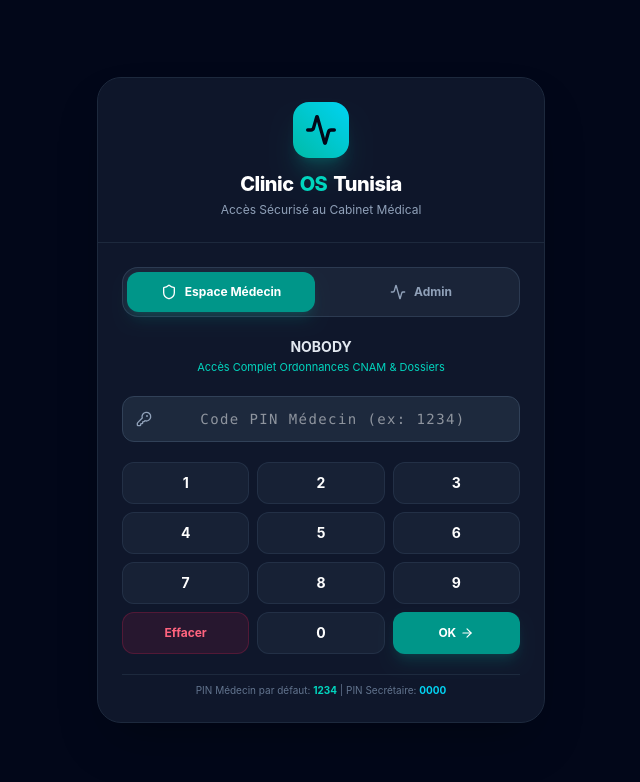
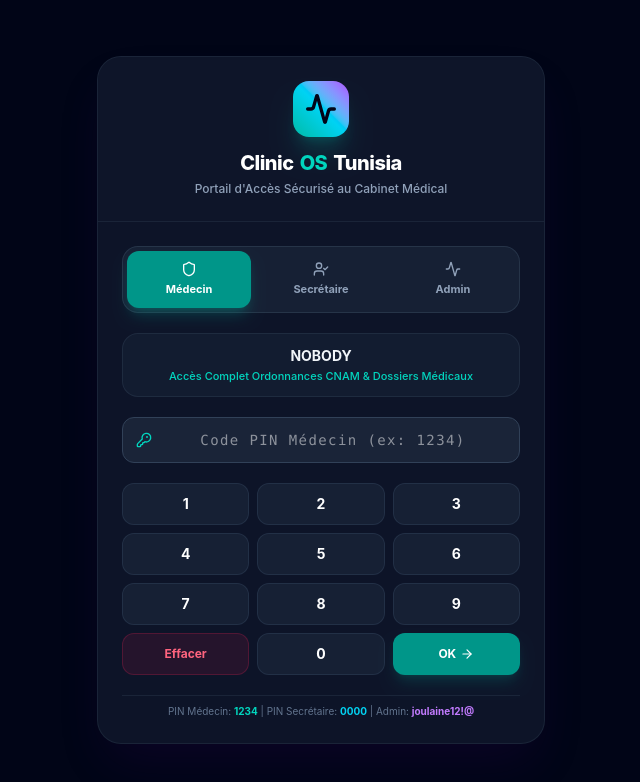
Before and after one commit to aminzairi/clinicos-tunisia, a React (Vite) app: page / in a window 1280 px wide. Shown: the top 782 px of the page, without its empty margins (319-959 px from the left). Built offline with nearby package versions, Linux system fonts and the light colour scheme.

Commit message:
Separate 3 user logins (Doctor, Secretary, Admin), block Settings & Backup for non-admin, apply Admin Dashboard glassmorphic design theme across project

```diff
--- a/src/components/LoginModal.jsx
+++ b/src/components/LoginModal.jsx
@@ -5,7 +5,7 @@ import { translations } from '../utils/translations';
 export default function LoginModal({ isOpen, onLogin, clinicConfig, lang }) {
   const t = translations[lang];
 
-  const [selectedRole, setSelectedRole] = useState('doctor'); // 'doctor' or 'secretary'
+  const [selectedRole, setSelectedRole] = useState('doctor'); // 'doctor', 'secretary', or 'admin'
   const [pinInput, setPinInput] = useState('');
   const [errorMessage, setErrorMessage] = useState('');
 
@@ -18,29 +18,28 @@ export default function LoginModal({ isOpen, onLogin, clinicConfig, lang }) {
     const doctorPin = clinicConfig.doctorPin || '1234';
     const secretaryPin = clinicConfig.secretaryPin || '0000';
 
-    if (selectedRole === 'doctor' && pinInput === doctorPin) {
+    if (selectedRole === 'doctor') {
+      if (pinInput === doctorPin) {
         onLogin('doctor');
         setPinInput('');
-    } else if (selectedRole === 'secretary' && pinInput === secretaryPin) {
+      } else {
+        setErrorMessage('Code PIN Médecin incorrect (Par défaut: 1234)');
+      }
+    } else if (selectedRole === 'secretary') {
+      if (pinInput === secretaryPin) {
         onLogin('secretary');
         setPinInput('');
+      } else {
+        setErrorMessage('Code PIN Secrétaire incorrect (Par défaut: 0000)');
+      }
     } else if (selectedRole === 'admin') {
-      // For admin, use the entered password directly
       onLogin('admin', pinInput);
       setPinInput('');
-    } else {
-      setErrorMessage(
-        selectedRole === 'doctor'
-          ? 'Code PIN Médecin incorrect (Par défaut: 1234)'
-          : selectedRole === 'secretary'
-          ? 'Code PIN Secrétaire incorrect (Par défaut: 0000)'
-          : 'Mot de passe Admin incorrect'
-      );
     }
   };
 
   const handleKeypadPress = (num) => {
-    if (pinInput.length < 6) {
+    if (pinInput.length < 12) {
       setPinInput(prev => prev + num);
     }
   };
@@ -51,41 +50,54 @@ export default function LoginModal({ isOpen, onLogin, clinicConfig, lang }) {
   };
 
   return (
-    <div className="fixed inset-0 z-50 bg-slate-950/90 backdrop-blur-md flex items-center justify-center p-4">
-      <div className="bg-slate-900 border border-slate-800 rounded-3xl w-full max-w-md shadow-2xl overflow-hidden animate-in fade-in zoom-in duration-200">
+    <div className="fixed inset-0 z-50 bg-slate-950/95 backdrop-blur-xl flex items-center justify-center p-4">
+      <div className="bg-slate-900/90 border border-slate-800/80 rounded-3xl w-full max-w-md shadow-2xl shadow-purple-950/20 overflow-hidden animate-in fade-in zoom-in duration-200">
         {/* Brand Header */}
-        <div className="p-6 border-b border-slate-800 text-center bg-slate-900/50">
-          <div className="w-14 h-14 rounded-2xl bg-gradient-to-tr from-teal-500 to-cyan-400 mx-auto flex items-center justify-center text-slate-950 font-black shadow-xl shadow-teal-500/20 mb-3">
+        <div className="p-6 border-b border-slate-800/80 text-center bg-slate-900/40">
+          <div className="w-14 h-14 rounded-2xl bg-gradient-to-tr from-teal-500 via-cyan-400 to-purple-500 mx-auto flex items-center justify-center text-slate-950 font-black shadow-xl shadow-teal-500/20 mb-3">
             <Activity className="w-8 h-8 stroke-[2.5]" />
           </div>
           <h2 className="text-xl font-extrabold text-white tracking-tight flex items-center justify-center gap-1.5">
             Clinic<span className="text-teal-400">OS</span> Tunisia
           </h2>
-          <p className="text-xs text-slate-400 mt-1">Accès Sécurisé au Cabinet Médical</p>
+          <p className="text-xs text-slate-400 mt-1 font-medium">Portail d'Accès Sécurisé au Cabinet Médical</p>
         </div>
 
-        {/* Profile Selector Tabs */}
+        {/* Profile Selector Tabs (3 Separate Users) */}
         <div className="p-6 space-y-5">
-          <div className="grid grid-cols-2 gap-3 p-1 bg-slate-800/80 rounded-2xl border border-slate-700/80">
+          <div className="grid grid-cols-3 gap-2 p-1 bg-slate-800/60 rounded-2xl border border-slate-700/60">
             <button
               type="button"
               onClick={() => { setSelectedRole('doctor'); setPinInput(''); setErrorMessage(''); }}
-              className={`py-3 px-3 rounded-xl text-xs font-bold flex items-center justify-center gap-2 transition-all ${
+              className={`py-2.5 px-2 rounded-xl text-[11px] font-bold flex flex-col items-center justify-center gap-1 transition-all ${
                 selectedRole === 'doctor'
-                  ? 'bg-teal-600 text-white shadow-lg shadow-teal-600/20'
+                  ? 'bg-teal-600 text-white shadow-lg shadow-teal-600/30'
                   : 'text-slate-400 hover:text-slate-200'
               }`}
             >
               <Shield className="w-4 h-4" />
-              <span>Espace Médecin</span>
+              <span>Médecin</span>
+            </button>
+
+            <button
+              type="button"
+              onClick={() => { setSelectedRole('secretary'); setPinInput(''); setErrorMessage(''); }}
+              className={`py-2.5 px-2 rounded-xl text-[11px] font-bold flex flex-col items-center justify-center gap-1 transition-all ${
+                selectedRole === 'secretary'
+                  ? 'bg-cyan-600 text-white shadow-lg shadow-cyan-600/30'
+                  : 'text-slate-400 hover:text-slate-200'
+              }`}
+            >
+              <UserCheck className="w-4 h-4" />
+              <span>Secrétaire</span>
             </button>
 
             <button
               type="button"
               onClick={() => { setSelectedRole('admin'); setPinInput(''); setErrorMessage(''); }}
-              className={`py-3 px-3 rounded-xl text-xs font-bold flex items-center justify-center gap-2 transition-all ${
+              className={`py-2.5 px-2 rounded-xl text-[11px] font-bold flex flex-col items-center justify-center gap-1 transition-all ${
                 selectedRole === 'admin'
-                  ? 'bg-purple-600 text-white shadow-lg shadow-purple-600/20'
+                  ? 'bg-purple-600 text-white shadow-lg shadow-purple-600/30'
                   : 'text-slate-400 hover:text-slate-200'
               }`}
             >
@@ -95,27 +107,51 @@ export default function LoginModal({ isOpen, onLogin, clinicConfig, lang }) {
           </div>
 
           {/* User Profile Badge */}
-          <div className="text-center">
-            <h3 className="font-bold text-sm text-slate-200">
-              {selectedRole === 'doctor' ? (clinicConfig.doctorName || 'Dr. Youssef Ben Ali') : 'Secrétariat & Accueil'}
+          <div className="text-center p-3 rounded-2xl bg-slate-800/40 border border-slate-700/40">
+            <h3 className="font-bold text-sm text-slate-100">
+              {selectedRole === 'doctor'
+                ? (clinicConfig.doctorName || 'Dr. Youssef Ben Ali')
+                : selectedRole === 'secretary'
+                ? 'Secrétariat & Accueil'
+                : 'Administrateur Système'}
             </h3>
-            <p className="text-[11px] text-teal-400 mt-0.5">
-              {selectedRole === 'doctor' ? 'Accès Complet Ordonnances CNAM & Dossiers' : 'Agenda, Inscription Patients & WhatsApp'}
+            <p className={`text-[11px] font-medium mt-0.5 ${
+              selectedRole === 'doctor' ? 'text-teal-400' : selectedRole === 'secretary' ? 'text-cyan-400' : 'text-purple-400'
+            }`}>
+              {selectedRole === 'doctor'
+                ? 'Accès Complet Ordonnances CNAM & Dossiers Médicaux'
+                : selectedRole === 'secretary'
+                ? 'Agenda, Inscription Patients & Rappels WhatsApp'
+                : 'Gestion Globale, Configuration & Sauvegardes'}
             </p>
           </div>
 
-          {/* Form / PIN Input */}
+          {/* Form / PIN or Password Input */}
           <form onSubmit={handlePinSubmit} className="space-y-4">
             <div className="relative">
-              <KeyRound className="w-4 h-4 text-slate-400 absolute left-3.5 top-1/2 -translate-y-1/2" />
+              {selectedRole === 'admin' ? (
+                <Lock className="w-4 h-4 text-purple-400 absolute left-3.5 top-1/2 -translate-y-1/2" />
+              ) : (
+                <KeyRound className="w-4 h-4 text-teal-400 absolute left-3.5 top-1/2 -translate-y-1/2" />
+              )}
               <input
                 type="password"
                 required
                 maxLength={selectedRole !== 'admin' ? "6" : undefined}
                 value={pinInput}
                 onChange={(e) => setPinInput(e.target.value)}
-                placeholder={selectedRole === 'doctor' ? 'Code PIN Médecin (ex: 1234)' : selectedRole === 'secretary' ? 'Code PIN Secrétaire (ex: 0000)' : 'Mot de passe Admin'}
-                className="w-full pl-10 pr-4 py-3 bg-slate-800 border border-slate-700 rounded-xl text-center text-sm font-mono tracking-widest text-white focus:outline-none focus:border-teal-500"
+                placeholder={
+                  selectedRole === 'doctor'
+                    ? 'Code PIN Médecin (ex: 1234)'
+                    : selectedRole === 'secretary'
+                    ? 'Code PIN Secrétaire (ex: 0000)'
+                    : 'Mot de passe Admin'
+                }
+                className={`w-full pl-10 pr-4 py-3 bg-slate-800/80 border rounded-xl text-center text-sm font-mono tracking-widest text-white focus:outline-none transition-all ${
+                  selectedRole === 'admin'
+                    ? 'border-purple-500/50 focus:border-purple-400 focus:ring-1 focus:ring-purple-400/30'
+                    : 'border-slate-700 focus:border-teal-500'
+                }`}
               />
             </div>
 
@@ -126,7 +162,8 @@ export default function LoginModal({ isOpen, onLogin, clinicConfig, lang }) {
               </div>
             )}
 
-            {/* Visual Numeric Keypad */}
+            {/* Visual Numeric Keypad for Doctor & Secretary */}
+            {selectedRole !== 'admin' && (
               <div className="grid grid-cols-3 gap-2 pt-1">
                 {[1, 2, 3, 4, 5, 6, 7, 8, 9].map(num => (
                   <button
@@ -160,10 +197,22 @@ export default function LoginModal({ isOpen, onLogin, clinicConfig, lang }) {
                   <ArrowRight className="w-3.5 h-3.5" />
                 </button>
               </div>
+            )}
+
+            {/* Submit Button for Admin */}
+            {selectedRole === 'admin' && (
+              <button
+                type="submit"
+                className="w-full py-3 bg-purple-600 hover:bg-purple-500 text-white font-bold text-xs rounded-xl shadow-lg shadow-purple-600/30 active:scale-95 transition-all flex items-center justify-center gap-2"
+              >
+                <span>Connexion Admin</span>
+                <ArrowRight className="w-4 h-4" />
+              </button>
+            )}
           </form>
 
-          <p className="text-[10px] text-center text-slate-500 pt-2 border-t border-slate-800">
-            PIN Médecin par défaut: <span className="text-teal-400 font-bold">1234</span> | PIN Secrétaire: <span className="text-cyan-400 font-bold">0000</span>
+          <p className="text-[10px] text-center text-slate-500 pt-2 border-t border-slate-800/80">
+            PIN Médecin: <span className="text-teal-400 font-bold">1234</span> | PIN Secrétaire: <span className="text-cyan-400 font-bold">0000</span> | Admin: <span className="text-purple-400 font-bold">joulaine12!@</span>
           </p>
         </div>
       </div>
--- a/src/index.css
+++ b/src/index.css
@@ -3,11 +3,36 @@
 @layer base {
   html {
     font-family: 'Plus Jakarta Sans', 'Cairo', system-ui, -apple-system, sans-serif;
+    background-color: #020617;
+    color: #f8fafc;
   }
 
   html[dir="rtl"] {
     font-family: 'Cairo', 'Plus Jakarta Sans', system-ui, -apple-system, sans-serif;
   }
+}
+
+/* Glassmorphism & Ambient Glow Utilities */
+.glass-panel {
+  background: rgba(15, 23, 42, 0.85);
+  backdrop-filter: blur(16px);
+  -webkit-backdrop-filter: blur(16px);
+  border: 1px solid rgba(51, 65, 85, 0.6);
+  box-shadow: 0 20px 40px -15px rgba(0, 0, 0, 0.5);
+}
+
+.glass-panel-purple {
+  background: rgba(15, 23, 42, 0.85);
+  backdrop-filter: blur(16px);
+  border: 1px solid rgba(147, 51, 234, 0.25);
+  box-shadow: 0 20px 40px -15px rgba(126, 34, 206, 0.15);
+}
+
+.glass-panel-teal {
+  background: rgba(15, 23, 42, 0.85);
+  backdrop-filter: blur(16px);
+  border: 1px solid rgba(20, 184, 166, 0.25);
+  box-shadow: 0 20px 40px -15px rgba(13, 148, 136, 0.15);
 }
 
 /* Custom Scrollbar Styling */
@@ -17,12 +42,13 @@
 }
 
 ::-webkit-scrollbar-track {
-  background: #0f172a;
+  background: #020617;
 }
 
 ::-webkit-scrollbar-thumb {
-  background: #334155;
-  border-radius: 4px;
+  background: #1e293b;
+  border-radius: 6px;
+  border: 1px solid rgba(51, 65, 85, 0.4);
 }
 
 ::-webkit-scrollbar-thumb:hover {
--- a/src/views/SettingsView.jsx
+++ b/src/views/SettingsView.jsx
@@ -1,13 +1,30 @@
 import React, { useState } from 'react';
-import { Settings, Database, Download, Upload, ShieldCheck, UserCheck, Save, CheckCircle2 } from 'lucide-react';
+import { Settings, Database, Download, Upload, ShieldCheck, UserCheck, Save, CheckCircle2, Lock } from 'lucide-react';
 import { translations } from '../utils/translations';
 import { exportFullDatabaseBackup, importDatabaseBackup } from '../utils/storage';
 
-export default function SettingsView({ clinicConfig, onSaveConfig, lang }) {
+export default function SettingsView({ clinicConfig, onSaveConfig, lang, userRole }) {
   const t = translations[lang];
 
   const [formData, setFormData] = useState(clinicConfig);
   const [successNotice, setSuccessNotice] = useState('');
+
+  if (userRole !== 'admin') {
+    return (
+      <div className="py-16 px-6 text-center max-w-lg mx-auto space-y-5 animate-in fade-in zoom-in duration-300">
+        <div className="w-20 h-20 rounded-3xl bg-rose-500/10 border border-rose-500/30 text-rose-400 mx-auto flex items-center justify-center shadow-xl shadow-rose-950/30">
+          <Lock className="w-10 h-10 stroke-[2]" />
+        </div>
+        <h2 className="text-2xl font-black text-white tracking-tight">Accès Restreint & Verrouillé</h2>
+        <p className="text-xs text-slate-400 leading-relaxed">
+          Les <strong>Paramètres du Cabinet</strong> et la <strong>Sauvegarde des Données</strong> sont strictement réservés et verrouillés pour les comptes Médecin et Secrétaire.
+        </p>
+        <div className="p-4 rounded-2xl bg-slate-900/90 border border-slate-800 text-xs text-purple-300 font-semibold shadow-lg">
+          Connectez-vous en tant qu'<strong>Administrateur</strong> (Mot de passe: <span className="font-mono">joulaine12!@</span>) pour configurer le cabinet ou exporter/restaurer la base de données.
+        </div>
+      </div>
+    );
+  }
 
   const handleSubmit = (e) => {
     e.preventDefault();
```
Also changed, not shown: src/App.jsx (+6 -1 lines). Lines whose indentation alone changed are shown as unchanged.
